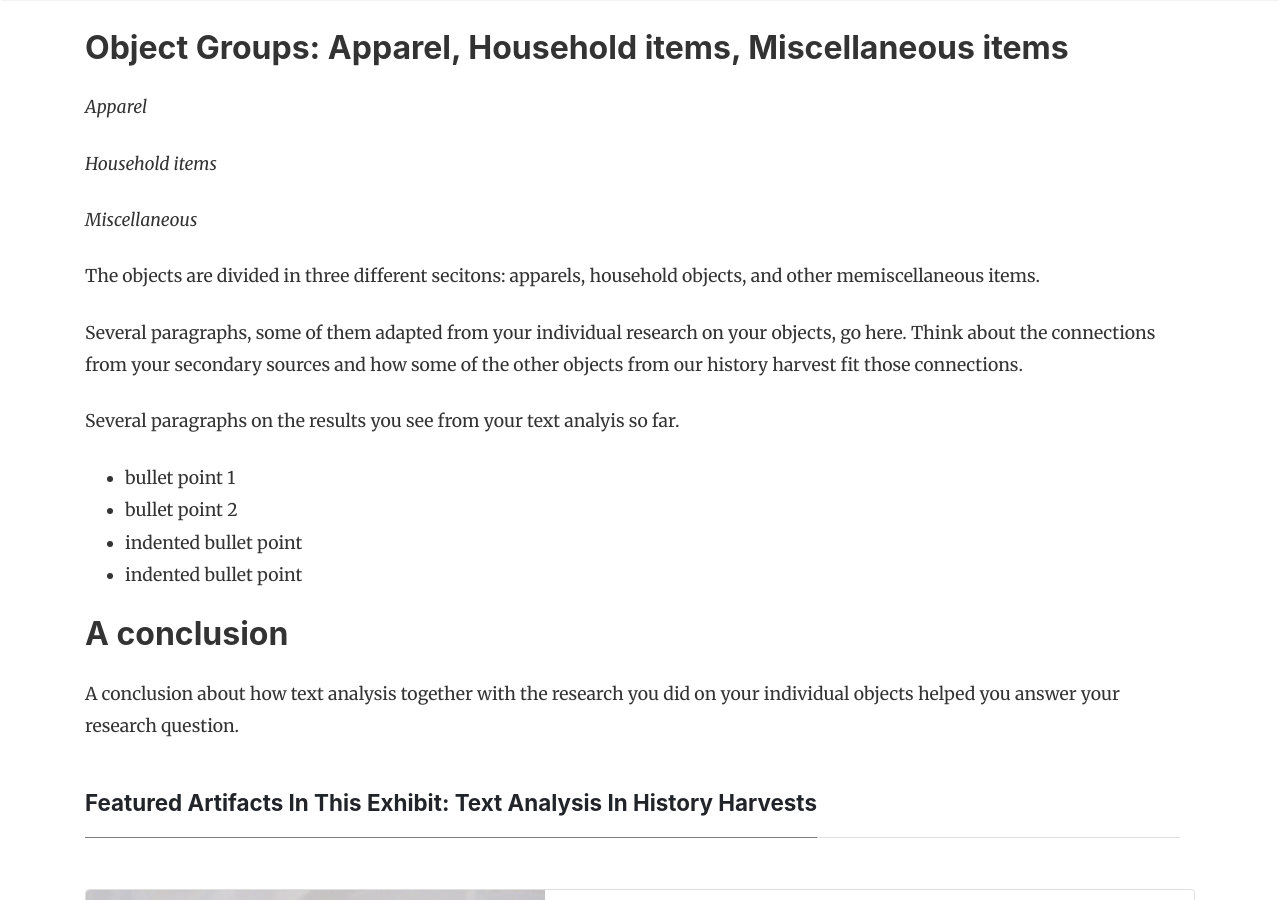
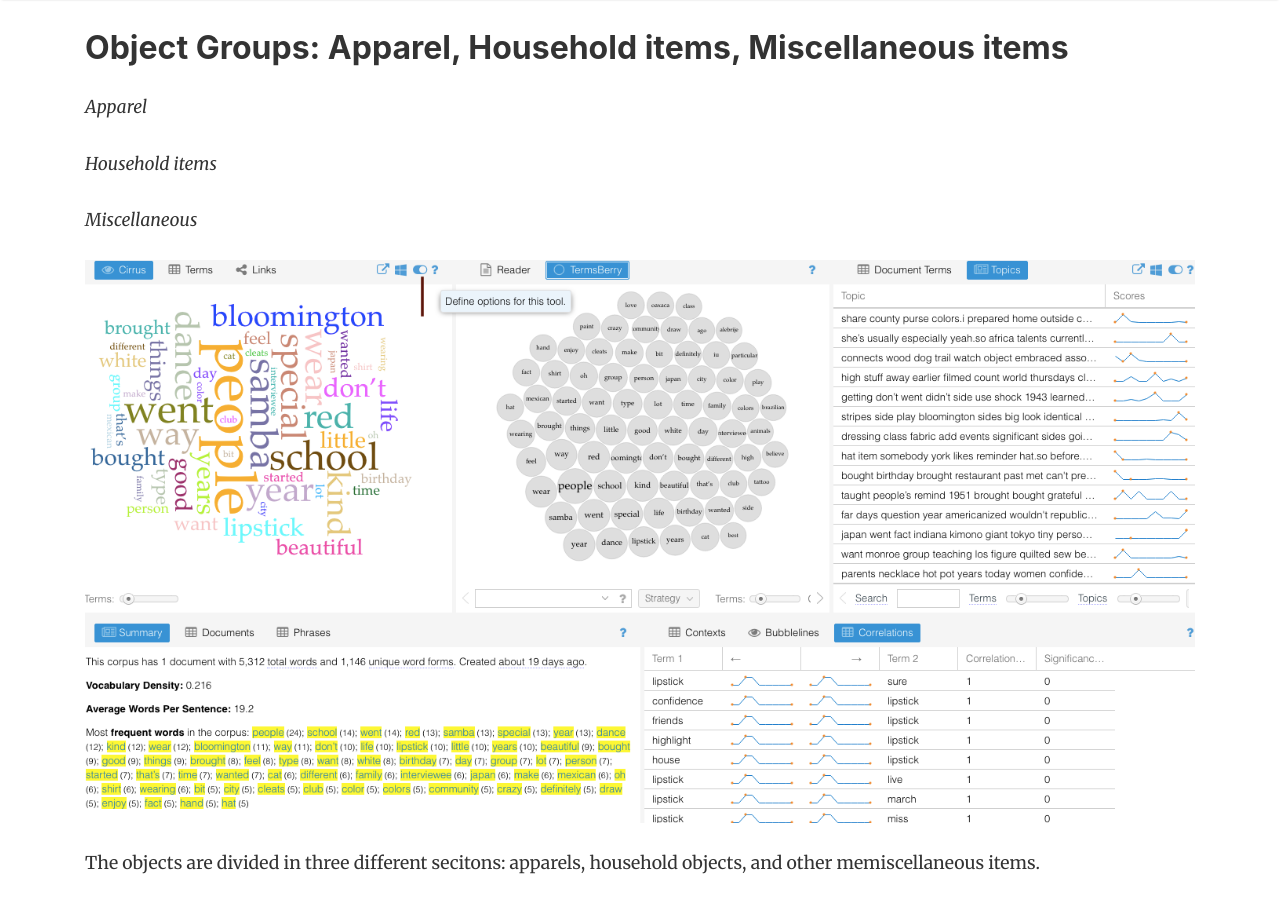
Before and after one commit to H301HistoryHarvest/H301HistoryHarvest, a Jekyll site: the page built from _stories/TextAnalysis.md, in a window 1280 px wide and 900 px high, scrolled down 508 px. Built offline with Jekyll 4.4.1, drawn with Linux system fonts in a browser that asks for light colours; nearby versions of some CDN libraries; comment, search, counter and statistics services are not loaded.

Commit message:
Update TextAnalysis.md

```diff
--- a/_stories/TextAnalysis.md
+++ b/_stories/TextAnalysis.md
@@ -32,6 +32,8 @@ How do the various descriptive patterns people use help connect people from diff
 
 *Miscellaneous*
 
+![alt text](/H301HistoryHarvest/assets/images/voyant.png "Voyant Screen Capture")
+
 The objects are divided in three different secitons: apparels, household objects, and other memiscellaneous items.
 
 Several paragraphs, some of them adapted from your individual research on your objects, go here. Think about the connections from your secondary sources and how some of the other objects from our history harvest fit those connections.
```
